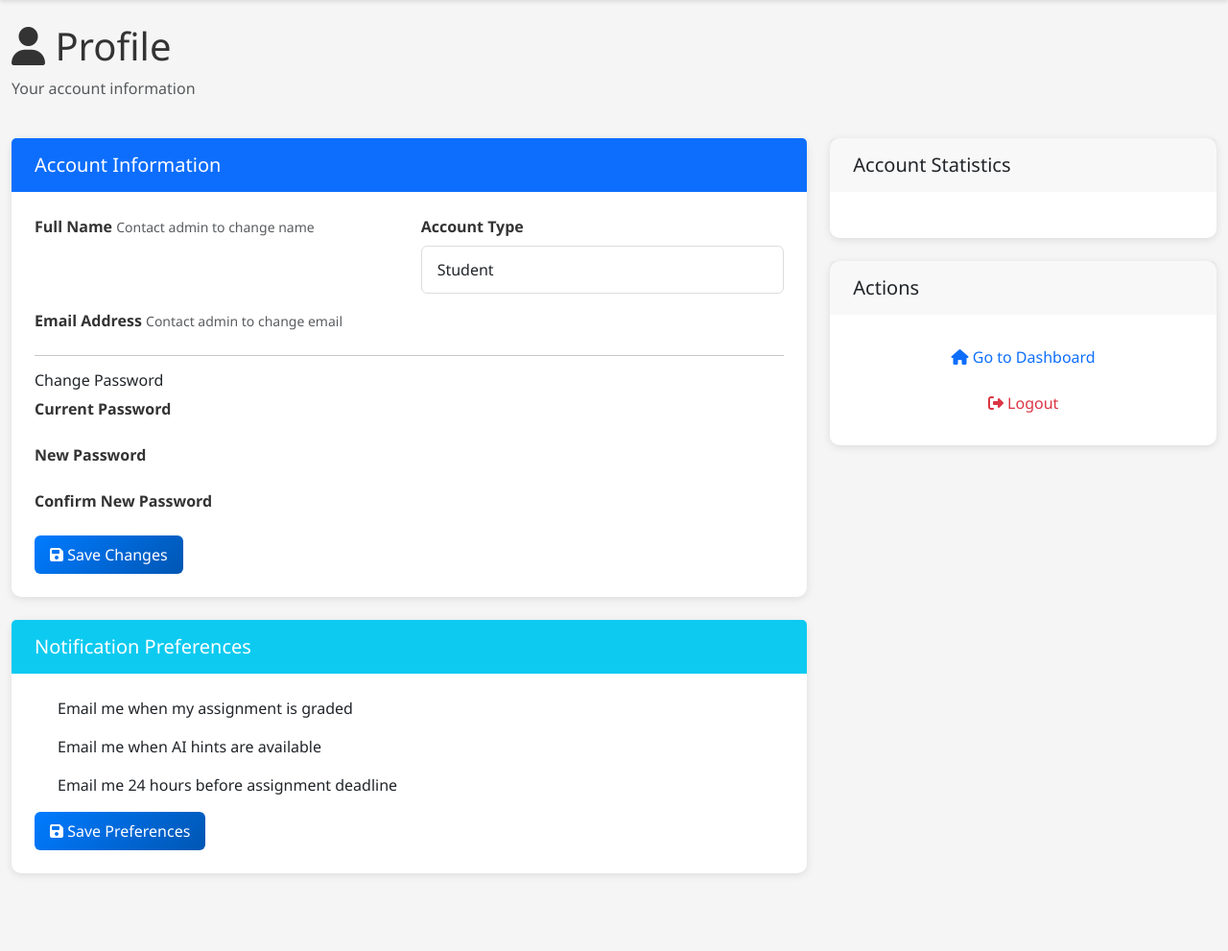
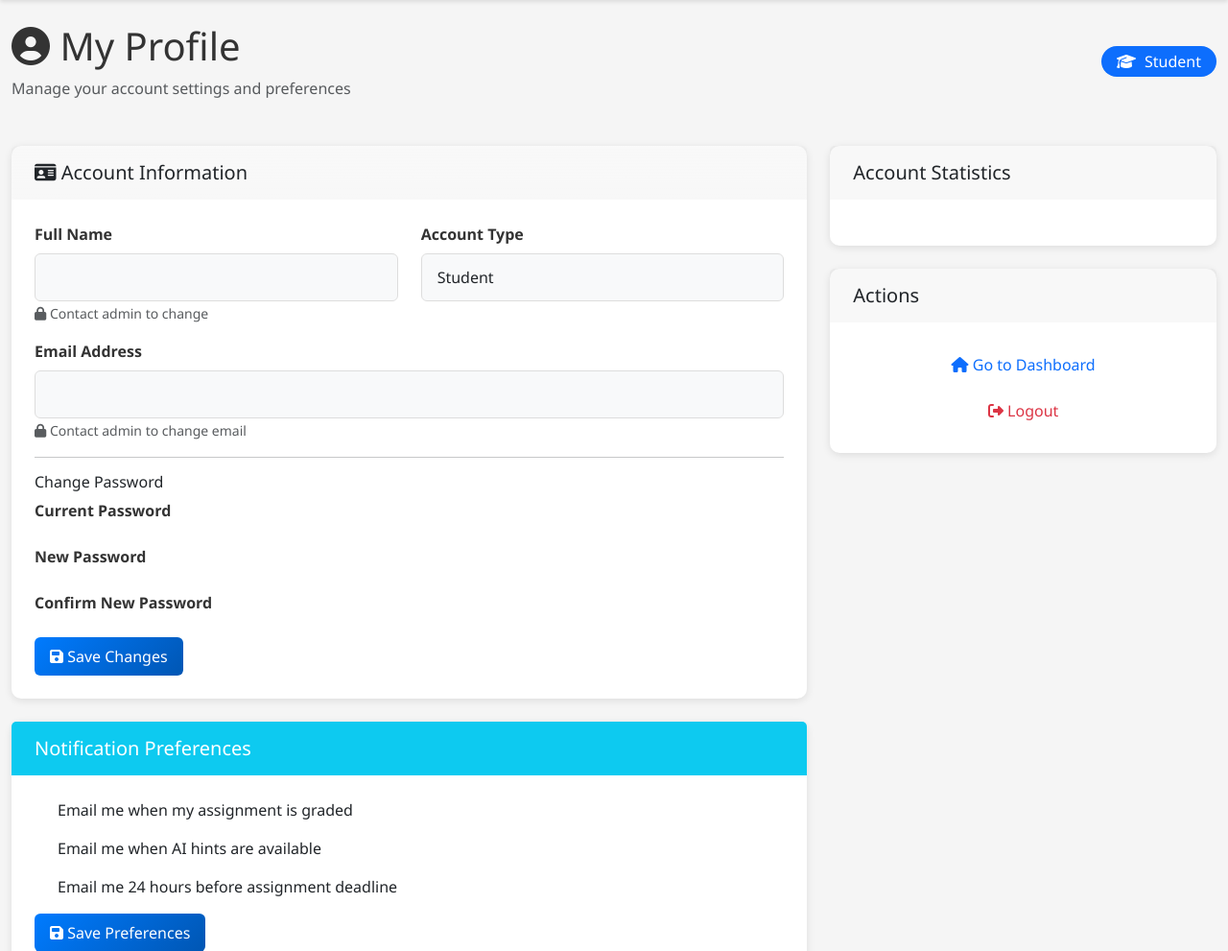
Before and after one commit to amr-yasser226/adaptive-code-lab, a Flask app: template src/app/templates/profile.html in a window 1280 px wide. Shown: the part 62-1053 px from the top of the page at 96% size. Run offline with Flask 3, Linux system fonts and the light colour scheme; the template is opened without the code that fills it, so the values that code supplies are empty.

Commit message:
design: improve profile page with role badges and better visual hierarchy

```diff
--- a/src/app/templates/profile.html
+++ b/src/app/templates/profile.html
@@ -3,47 +3,60 @@
 {% block title %}Profile - ACCL{% endblock %}
 
 {% block content %}
-<div class="row mb-4">
-    <div class="col-md-8">
-        <h1>
-            <i class="fas fa-user"></i> Profile
-        </h1>
-        <p class="text-muted">Your account information</p>
+<!-- Profile Header -->
+<div class="profile-header mb-5">
+    <div class="row align-items-center">
+        <div class="col-md-8">
+            <h1 class="mb-0">
+                <i class="fas fa-user-circle"></i> My Profile
+            </h1>
+            <p class="text-muted mb-0 mt-2">Manage your account settings and preferences</p>
+        </div>
+        <div class="col-md-4 text-end">
+            <div class="badge bg-primary" style="font-size: 1rem; padding: 0.5rem 1rem;">
+                {% if current_user.role == 'instructor' %}
+                    <i class="fas fa-chalkboard-user"></i> Instructor
+                {% elif current_user.role == 'admin' %}
+                    <i class="fas fa-crown"></i> Administrator
+                {% else %}
+                    <i class="fas fa-graduation-cap"></i> Student
+                {% endif %}
+            </div>
+        </div>
     </div>
 </div>
 
 <div class="row">
     <div class="col-md-8">
         <!-- Profile Information -->
-        <div class="card mb-4">
-            <div class="card-header bg-primary text-white">
-                <h5 class="mb-0">Account Information</h5>
+        <div class="card mb-4 profile-card">
+            <div class="card-header bg-gradient">
+                <h5 class="mb-0"><i class="fas fa-id-card"></i> Account Information</h5>
             </div>
             <div class="card-body">
                 <form method="POST" action="{{ url_for('profile.update') }}" novalidate>
-                    {{ form.csrf_token }}
 
                     <div class="row">
                         <div class="col-md-6 mb-3">
                             <label for="name" class="form-label">Full Name</label>
-                            {{ form.name(class="form-control" + (" is-invalid" if form.name.errors else ""),
-                                        id="name", readonly=True) }}
-                            <small class="form-text text-muted">Contact admin to change name</small>
+                            <input type="text" class="form-control" id="name"
+                                   value="{{ current_user.name }}" readonly style="background-color: #f8f9fa;">
+                            <small class="form-text text-muted"><i class="fas fa-lock"></i> Contact admin to change</small>
                         </div>
 
                         <div class="col-md-6 mb-3">
                             <label for="role" class="form-label">Account Type</label>
                             <input type="text" class="form-control" id="role"
                                    value="{% if current_user.role == 'instructor' %}Instructor{% elif current_user.role == 'admin' %}Administrator{% else %}Student{% endif %}"
-                                   readonly>
+                                   readonly style="background-color: #f8f9fa;">
                         </div>
                     </div>
 
                     <div class="mb-3">
                         <label for="email" class="form-label">Email Address</label>
-                        {{ form.email(class="form-control" + (" is-invalid" if form.email.errors else ""),
-                                     id="email", readonly=True) }}
-                        <small class="form-text text-muted">Contact admin to change email</small>
+                        <input type="email" class="form-control" id="email"
+                               value="{{ current_user.email }}" readonly style="background-color: #f8f9fa;">
+                        <small class="form-text text-muted"><i class="fas fa-lock"></i> Contact admin to change email</small>
                     </div>
 
                     <hr>
```
